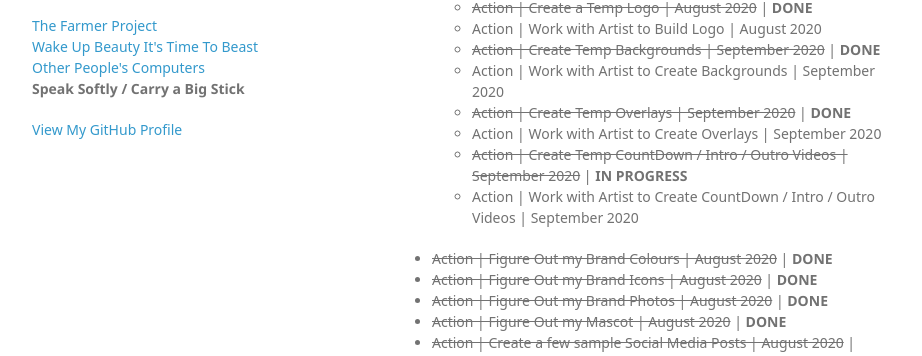
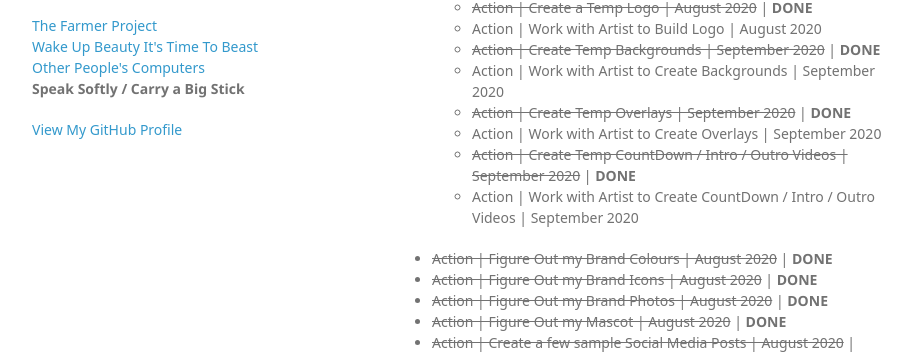
Before and after one commit to rainleander/rainleander.github.io, a Jekyll site: the page speak-softly.html, which Jekyll copies as it is, in a window 1280 px wide and 900 px high, scrolled down 654 px. Shown: the part 94-450 px from the top of the window, without its empty margins (178-1100 px from the left). Built offline with Jekyll 4.4.1, drawn with Linux system fonts in a browser that asks for light colours; some web fonts are replaced.

Commit message:
Update speak-softly.html
Signed-off-by: K Rain Leander <rainleander@users.noreply.github.com>

```diff
--- a/speak-softly.html
+++ b/speak-softly.html
@@ -54,7 +54,7 @@
               <li>Action | Work with Artist to Create Backgrounds | September 2020</li>
               <li><del>Action | Create Temp Overlays | September 2020</del> | <b>DONE</b></li>
               <li>Action | Work with Artist to Create Overlays | September 2020</li>
-              <li><del>Action | Create Temp CountDown / Intro / Outro Videos | September 2020</del> | <b>IN PROGRESS</b></li>
+              <li><del>Action | Create Temp CountDown / Intro / Outro Videos | September 2020</del> | <b>DONE</b></li>
               <li>Action | Work with Artist to Create CountDown / Intro / Outro Videos | September 2020</li></ul>
           <li><del>Action | Figure Out my Brand Colours | August 2020</del> | <b>DONE</b></li>
           <li><del>Action | Figure Out my Brand Icons | August 2020</del> | <b>DONE</b></li>
```
